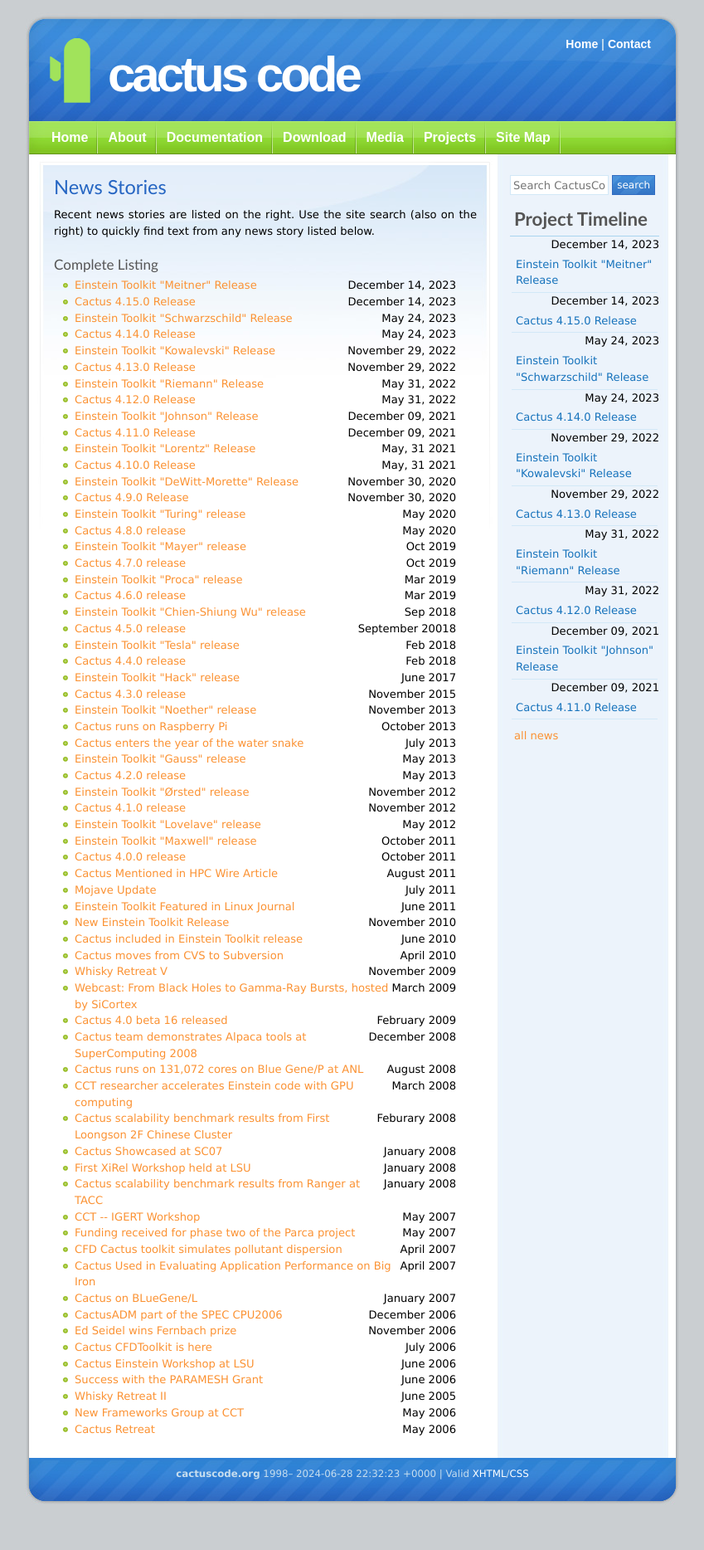
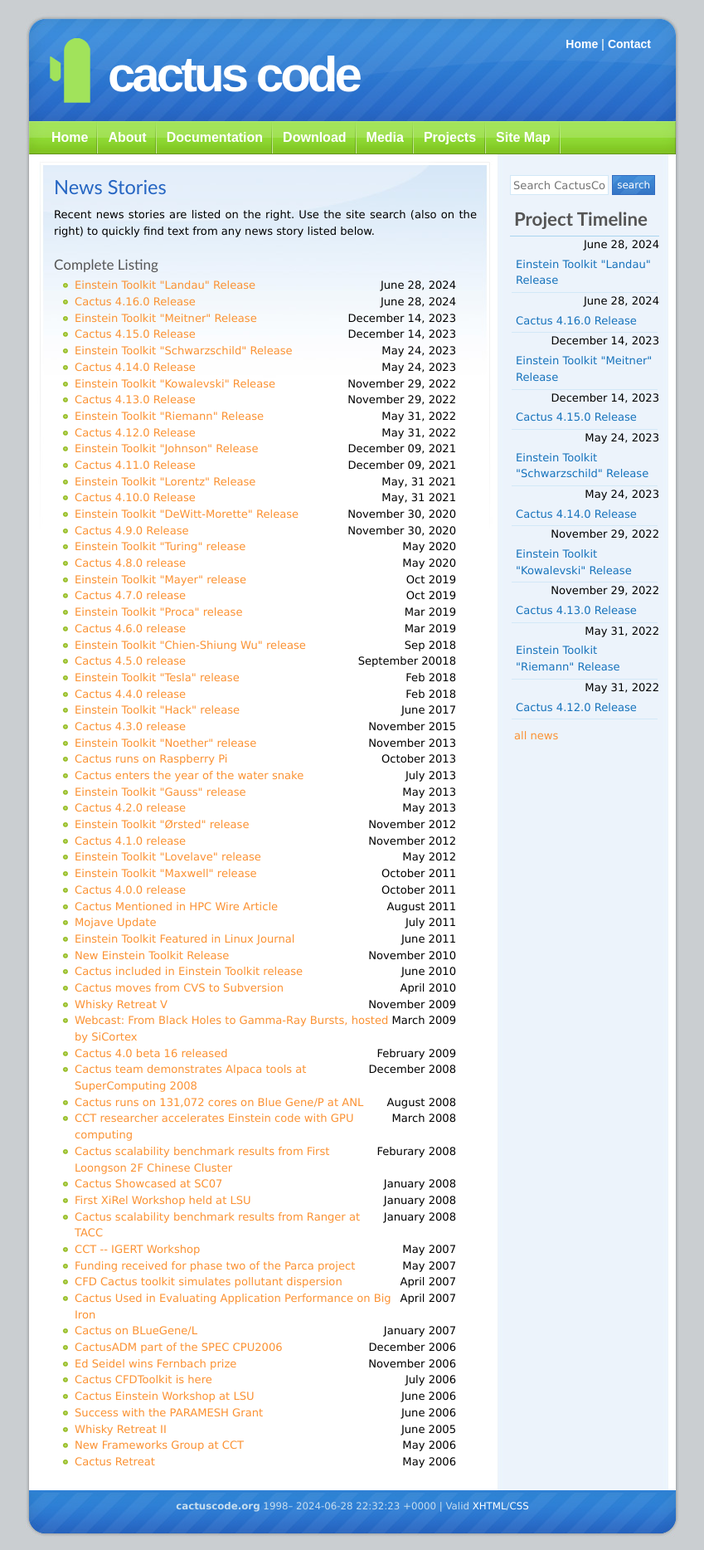
Before and after one commit to EinsteinToolkit/www.cactuscode.org, a Jekyll site: the page built from media/news/index.md, in a window 1280 px wide. Shown: the whole page at 83% size, without its empty margins (215-1064 px from the left). Built offline with Jekyll 4.4.1, drawn with Linux system fonts in a browser that asks for light colours; before the commit the page ends 1829 px from its top, so only the background shows below that.

Commit message:
news: add ET_2024_05 announcement

```diff
--- a/_data/news.yml
+++ b/_data/news.yml
@@ -1,3 +1,9 @@
+- date: "June 28, 2024"
+  link: "ET_2024_05/index.html"
+  title: 'Einstein Toolkit "Landau" Release'
+- date: "June 28, 2024"
+  link: "cactus_4.16.0/index.html"
+  title: 'Cactus 4.16.0 Release'
 - date: "December 14, 2023"
   link: "ET_2023_11/index.html"
   title: 'Einstein Toolkit "Meitner" Release'
--- /dev/null
+++ b/media/news/cactus_4.16.0/index.md
@@ -0,0 +1,13 @@
+---
+layout: default
+title: Cactus 4.16.0 release
+---
+We are pleased to announce release 4.16.0 of the Cactus computational toolkit
+in conjunction with the [Landau](https://en.wikipedia.org/wiki/Lev_Landau)
+release of the
+[Einstein Toolkit](https://einsteintoolkit.org).
+
+Read more about the new release in the longer
+[Einstein Toolkit release notes](https://einsteintoolkit.org/about/releases/ET_2023_05_announcement.html).
+
+### June 28, 2024 Steven R. Brandt
```
Also changed, not shown: media/news/ET_2024_05/index.md (added, +14 -0 lines).
